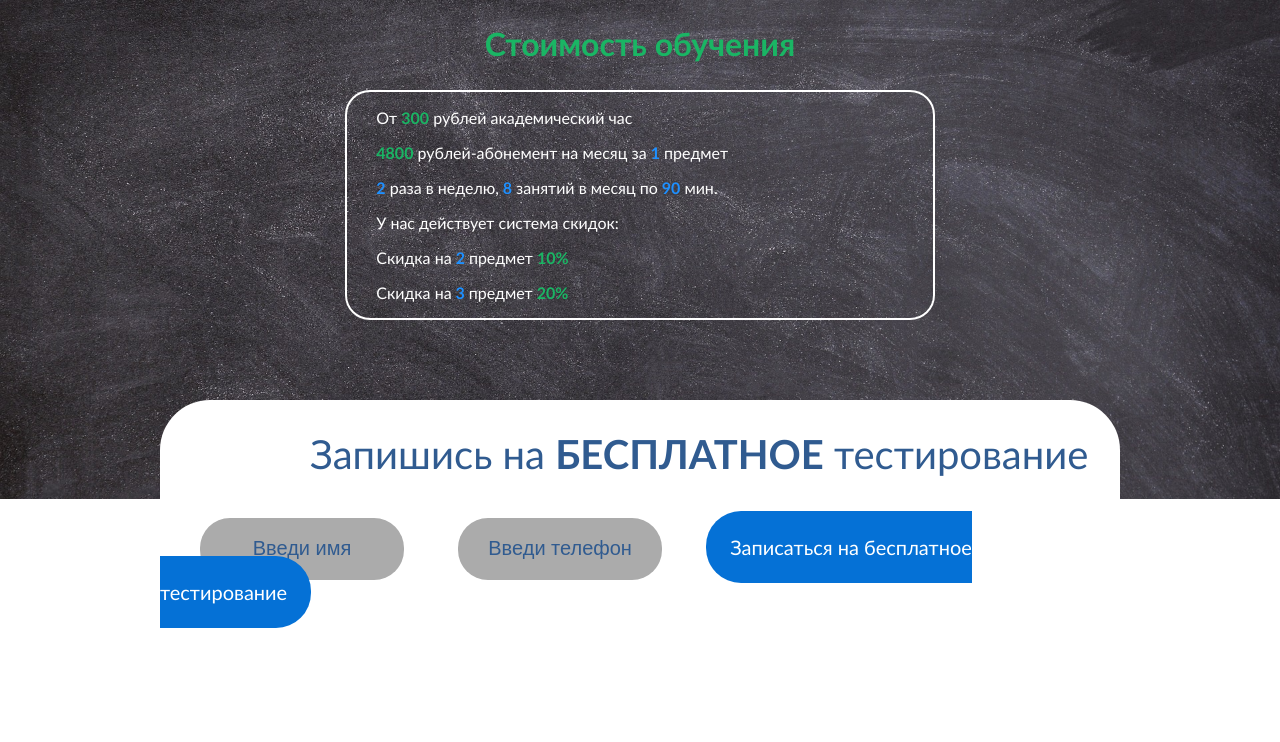
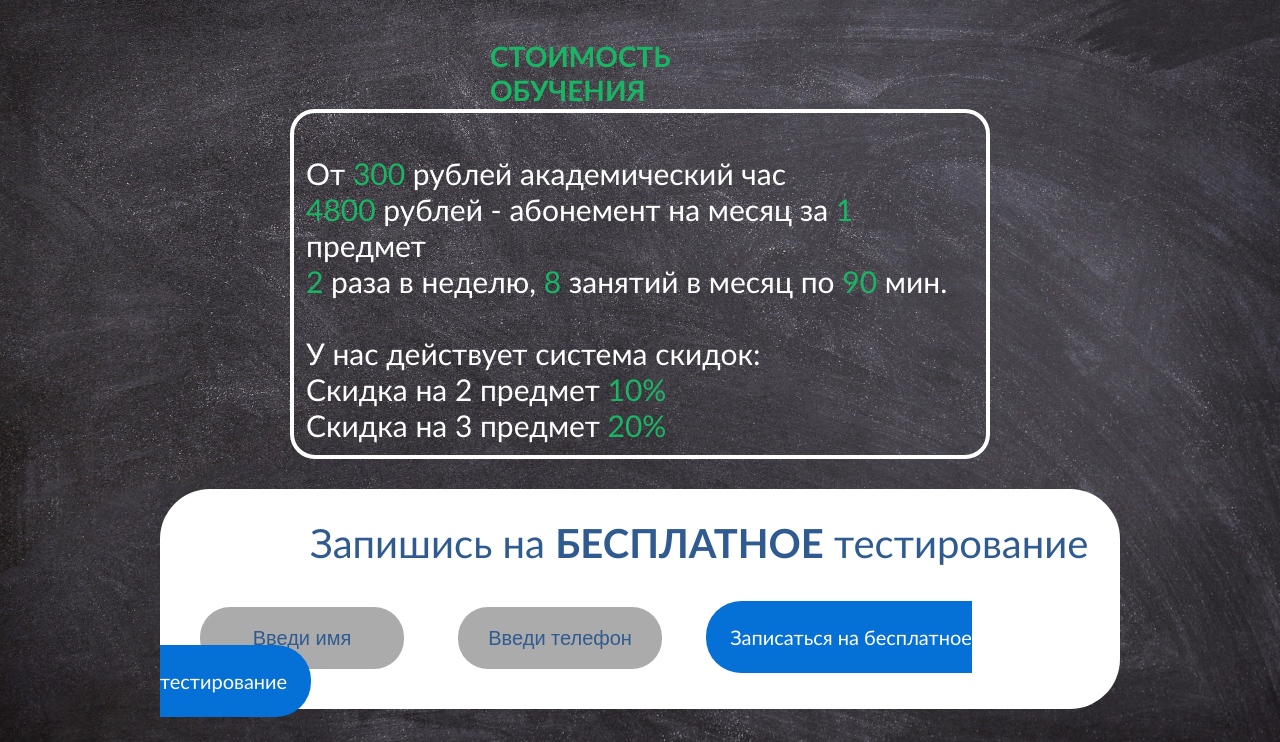
Before and after one commit to algorithm-ssau/pifagor, a PHP site: page /sait/cost.html in a window 1280 px wide. Shown: the part 197-939 px from the top of the page. Before the commit the page ends 825 px from the top, so only its background shows below. Run offline with PHP 8.4, Linux system fonts and the light colour scheme.

Commit message:
Changed Katya's Animation + Cost

```diff
--- a/sait/cost.html
+++ b/sait/cost.html
@@ -2,13 +2,13 @@
 <html>
 <head>
 	<meta charset="utf-8">
-   <title>Teachers</title>
+	<title>Sait</title>
 	<link rel="stylesheet" type="text/css" href="style.css">
-   <link rel="stylesheet" type="text/css" href="styleteachers.css">
 </head>
 <body>
 <header>
 	<div class="container">
+
 		<img src="logo.jpg" alt="Pifagor" class="logo">
 		<div class="tittles">
 		  <div class="textpifagor">Пифагор</div>
@@ -35,7 +35,7 @@
 					<a href="catalog.html">Каталог заданий</a>
 				</li>
 				<li>
-             <a href="#">Стоимость</a>
+					<a href="cost.html">Стоимость</a>
 				</li>
 				<li>
 					<a href="contacts.html">Контакты</a>
@@ -44,37 +44,29 @@
 		</nav>
 	</div>
 </section>
-   <section id="blackboard">
+
+<section id="blackboardcost">
 	<div class="container">
-     <div class="alltextblackboard">
-         <h1>Стоимость обучения</h1>
-
-         <div class="desc_price">
-           <div class="desc_price_inner">
-
-             <p> <font color="white">От <b><font color="#1ab564">300</b> <font color="white"> рублей академический час</p>
-             <p><b><font color="#1ab564">4800</b><font color="white"> рублей-абонемент на месяц за <b><font color="#1E90FF">1</b><font color="white"> предмет</p>
-             <p><b><font color="#1E90FF">2</b><font color="white"> раза в неделю,<b><font color="#1E90FF"> 8 </b><font color="white">занятий в месяц по<b><font color="#1E90FF"> 90</b><font color="white">  мин.</p>
-
-             <p>У нас действует система скидок:</p>
-             <p>Скидка на <b><font color="#1E90FF"> 2 </b><font color="white">предмет <b><font color="#1ab564"> 10%</b></p>
-             <p><font color="white">Скидка на<b><font color="#1E90FF"> 3 </b><font color="white">предмет <b><font color="#1ab564"> 20% </b></p>
-
+     <div class="stoimost"><p>Стоимость обучения</p></div>
+     <div class="contboard">
+<div class="boardcost">
+  <p>От <span>300</span> рублей академический час</br>
+    <span>4800</span> рублей - абонемент на месяц за <span>1</span> предмет</br>
+    <span>2</span> раза в неделю, <span>8</span> занятий в месяц по <span>90</span> мин.
+  </br></br>
+  У нас действует система скидок:</br>
+  Скидка на 2 предмет <span>10%</span></br>
+  Скидка на 3 предмет <span>20%</span></p>
 </div>
 </div>
-       </div>
-
 <div class="info">
   <div class="infobox">
     <div class="tittleinfo"><p>Запишись на <span>бесплатное</span> тестирование</p></div>
     <input type="text" class="nameinfobox" placeholder="Введи имя">
 
      <input type="text" class="phoneinfobox" placeholder="Введи телефон">
-
        <a href="#" class="zapicinfobox">Записаться на бесплатное тестирование</a>
        </div>
-         </div>
-
 </div>
 	</div>
 </section>
--- a/sait/sait.html
+++ b/sait/sait.html
@@ -35,7 +35,7 @@
 					<a href="catalog.html">Каталог заданий</a>
 				</li>
 				<li>
-					<a href="#">Стоимость</a>
+					<a href="cost.html">Стоимость</a>
 				</li>
 				<li>
 					<a href="contacts.html">Контакты</a>
--- a/sait/style.css
+++ b/sait/style.css
@@ -441,9 +441,8 @@ margin-top: 400px;
 }
 #blackboardcatalog{
 	background: url(blackboard.jpg) no-repeat center top / cover;
-	height: 543px;
+	height: 620px;
 	margin-top: 50px;
-
 }
 
 .bluebox{
@@ -451,12 +450,16 @@ margin-top: 400px;
 	height: 42px;
 	border-radius: 21px;
 	background-color: #0571d6;
+	margin: 0;
+	padding: 10px;
+	box-sizing: border-box;
+	display: block;
 }
 .bluetittlebox1{
 
 float: left;
 display: block;
-margin-right: 50px;
+margin-right: 20px;
 
 }
 
@@ -464,14 +467,14 @@ margin-right: 50px;
 
 float: left;
 display: block;
-margin-right: 50px;
+margin-right: 20px;
 
 }
 
 .bluetittlebox3{
  float: left;
 display: block;
-margin-right: 50px;
+
 }
 .bluebox:last-child
 {
@@ -483,43 +486,221 @@ margin-right: 50px;
 }
 
 .blue{
-	margin-left: 170px;
-padding-top: 100px;
+	height: 400px;
+	width: 915px;
+	padding-top: 100px;
+margin: 0 auto;
 }
 
-.map {
-	width: 40%;
-  float: right;
-  margin-top: 50px;
+.blue a{
+	color: white;
+	font-size: 20px;
+	text-decoration: none;
+	text-align: center;
+	font-family: Calibri, sans-serif;
+	margin: 0;
 }
 
-.textmap {
+.telo{
+	width: 240px;
+	height:240px;
+	margin: 0;
+	float:left;
+	margin-left: 50px;
+	margin-top: 80px;
+}
+.energ{
+	width: 180px;
+	height:180px;
+	margin: 0;
+	float:right;
+	margin-right: 100px;
+	margin-top: 250px;
+}
+.variantsclasses p
+{
+
+    font-weight: bold;
+	text-transform: uppercase;
+	/*color: #1ab564;*/
 	color: white;
+	font-size: 28px;
+	margin:0;
+}
+.variantsclasses{
+	width: 370px;
+	height: 50px;
+    margin: 0 auto;
+    padding: 0;
+}
+.linegreen{
+	width: 350px;
+	height: 1px;
+	background-color:#1ab564;
+	margin-top: 20px;
+	margin: 0 auto;
 }
 
-.textmap .contactsHeader {
-	font-size: 32px;
+.vars{
+	height: 300px;
+	width: 740px;
+	padding-top: 20px;
+   margin: 0 auto;
+
+}
+.varcol1{
+
+float: left;
+display: block;
+margin-right: 15px;
+
+}
+.varcol2{
+
+float: left;
+display: block;
+margin-right: 15px;
+
+}
+.varcol3{
+
+float: left;
+display: block;
+margin-right: 15px;
+
+}
+.varcol4{
+
+float: left;
+display: block;
+margin-right: 15px;
+
 }
 
-.textmap p:last-child {
-	font-size: 21px;
+.var:last-child
+{
+	margin-top: 20px;
+}
+.var:nth-child(2)
+{
+	margin-top: 20px;
 }
 
-.alltextblackboard h1 {
+.var{
+	width: 155px;
+	height: 36px;
+	background-color: white;
+	margin: 0;
+	padding: 10px;
+	box-sizing: border-box;
+	display: block;
+}
+.vars a{
 	color: #1ab564;
+	font-size: 18px;
+	text-decoration: none;
 	text-align: center;
-	font-size: 32px;
-	padding-top: 25px;
+	font-family: Calibri, sans-serif;
 }
 
-.desc_price {
-	border: 2px solid white;
-	border-radius: 25px;
-	width: 50%;
-  margin-left: 25%;
+#foot{
+	background-color: white;
+	height: 300px;
 }
 
-.desc_price_inner {
-	width: 90%;
-	margin-left: 5%;
+.catalogzad{
+	width: 240px;
+	height: 50px;
+    margin: 0 auto;
+    margin-top: 40px;
 }
+
+.catalogzad p
+{
+    font-weight: bold;
+	text-transform: uppercase;
+	color: #1ab564;
+	font-size: 28px;
+	margin:0;
+}
+.linegr{
+	width: 246px;
+	height: 1px;
+	background-color:#1ab564;
+	margin-top: 10px;
+	margin: 0 auto;
+}
+
+.topic p{
+	color: #305b90;
+	font-size: 30px;
+	font-weight: bold;
+	margin-bottom: 20px;
+	padding: 0;
+}
+.subjects{
+	color: #305b90;
+	font-size: 24px;
+}
+.silas{
+	float: right;
+	width: 180px;
+	height: 100px;
+margin-right: 20px;
+opacity: 0.4;
+}
+.mayatniks{
+	float: right;
+	width: 170px;
+	height: 250px;
+	margin-left: 120px;
+	margin-right: 200px;
+    opacity: 0.4;
+}
+
+#blackboardcost{
+	background: url(blackboard.jpg) no-repeat center top / cover;
+	height: 743px;
+	margin-top: 50px;
+}
+.stoimost{
+	width: 300px;
+	height: 50px;
+    margin: 0 auto;
+    padding-top: 40px;
+}
+
+.stoimost p
+{
+    font-weight: bold;
+	text-transform: uppercase;
+	color: #1ab564;
+	font-size: 28px;
+	margin:0;
+}
+.contboard{
+	width: 700px;
+	height: 300px;
+	margin: 0 auto;
+}
+.boardcost{
+	margin-top: 60px;
+	background-color:none;
+	border: 4px solid white;
+	border-radius: 25px;
+	/*margin:0 auto;*/
+	width: 700px;
+	height: 350px;
+	padding: 12px;
+}
+.boardcost p{
+  font-size: 30px;
+  color: white;
+  text-decoration: none;
+
+}
+.boardcost span{
+	font-size: 30px;
+  color: #1ab564;
+  text-decoration: none;
+}
--- a/sait/styleteachers.css
+++ b/sait/styleteachers.css
@@ -119,22 +119,10 @@ margin-right: 60px;
 
 #blackboard{
 	background: url(blackboard.jpg) no-repeat center top / cover;
-	height: 500px;
+	height: 600px;
 	margin-top: 50px;
+
 }
-
-/* .lineblackboard p {
-	color: white;
-} */
-
-/* .lineblackboard p:first-child {
-
-	font-size: 21px;
-} */
-
-/* .contactsHeader {
-	font-size: 32px;
-} */
 
 .alltextblackboard
 {
@@ -171,22 +159,22 @@ margin-right: 60px;
 	margin-left: 40px;
 }
 
-/* .lineika{
+.lineika{
 	width: 240px;
 	height: 110px;
 	padding-top: 20px;
 	padding-left: 100px;
 	margin-right: 100px;
-    } */
+    }
 
- .formula3{
+ .formula{
  	width: 250px;
 	height: 190px;
 	margin-right: 200px;
     padding-left: 100px;
  }
 
- /* .zhelnov{
+ .zhelnov{
  	width: 270px;
 	height: 270px;
  	border: 7px solid #1AB162;
@@ -194,207 +182,203 @@ margin-right: 60px;
  	float: right;
  	margin-top: 30px;
  	margin-right: 100px;
- } */
+ }
 
- /* .grafik{
+ .grafik{
  	width: 300px;
  	float: right;
  	margin-right: 100px;
  	margin-top: -160px;
- } */
+ }
 
-/* #courses{
+#courses{
 	background-color: white;
 	height: 460px;
 	width: 100%;
-} */
+}
 
-/* .tittlesubjects {
+.tittlesubjects {
     text-align: center;
     margin-top:-70px;
     padding: 0;
-} */
+}
 
-/* .lin{
+.lin{
 	width: 450px;
 	height: 1px;
 	background-color:#1ab564;
 	margin: 0 auto;
 	margin-top: 10px;
-} */
+}
 
-/* .tittlesubjects p {
+.tittlesubjects p {
 	font-weight: bold;
 	text-transform: uppercase;
 	color: #1ab564;
 	font-size: 36px;
 	margin:0;
-} */
-
-/* .item item1{
-	margin-top: 30px;
-	padding-left: 10px;
-	padding-right: 10px;
-	margin-left: 50px;
-	width: 450px;
-	height: 710px;
-	float: left;
-	text-align: center;
-	background-color: white;
-	border: 1px solid #AEAEAE;
-	box-shadow: 10px 10px 10px #AEAEAE;
-	border-radius: 20px;
-	margin-bottom: 10px;
 }
 
-.item item2{
-	margin-top: 30px;
-	padding-left: 10px;
-	padding-right: 10px;
-	margin-right: 50px;
-	width: 450px;
-	height: 710px;
-	float: left;
-	text-align: center;
-	background-color: white;
-	border: 1px solid #AEAEAE;
-	box-shadow: 10px 10px 10px #AEAEAE;
-	border-radius: 20px;
-	margin-bottom: 10px;
-} */
-
-/* .arkhipova{
-	height: 200px;
-	border: 7px solid #1AB162;
- 	border-radius: 170px;
- 	margin-top: 15px;
-} */
-
-/* .bormotov {
-	height: 200px;
-	border: 7px solid #1AB162;
- 	border-radius: 170px;
- 	margin-top: 15px;
-} */
-
-/* .item h3{
-	padding-top: 10px;
-	padding-bottom: 10px;
-	color:#305b90;
-	font-size: 20px;
-	text-transform: uppercase;
-	margin:0;
-} */
-
-/* .liniya{
-	width: 270px;
-	height: 1px;
-	background-color:#1ab564;
-	margin: 0 auto;
-} */
-
-/* .item p{
-color:#305b90;
-font-size: 18px;
-margin:0;
-text-align: justify;
-text-indent: 25px;
-} */
-
-
-/* .item:last-child{
-	float: right;
-}
-
-.item:nth-child(2){
-	margin-left:114px;
-} */
-
- /* .molecula{
+ .molecula{
  	width: 100px;
  	opacity: 0.7;
- } */
+ }
 
- /* .drugayaformula{
+ .drugayaformula{
  	width: 250px;
  	margin-left: 800px;
  	opacity: 0.4;
  	margin-top: 5px;
- } */
+ }
 
- /* .grafik2{
+ .grafik2{
  	width: 250px;
  	margin-left: 20px;
  	opacity: 0.6;
  	margin-bottom: -60px;
- } */
+ }
 
- /* .magnit1{
+ .magnit1{
  	width: 100px;
  	margin-left: 400px;
  	opacity: 0.6;
- } */
+ }
 
- /* .vint{
+ .vint{
  	width: 150px;
  	margin-left: 220px;
  	opacity: 0.6;
 
- } */
+ }
 
-/*#slider {
-	position: relative;
+#slider { /*положение слайдера*/
+    position: relative;
 	text-align: center;
-	top: 10px;
+    top: 10px;
 }
 
-#slider{
+#slider{ /*центровка слайдера*/
 	margin: 0 auto;
 }
 
-#slider article{
+#slides article{ /*все изображения справа друг от доруга*/
 	width: 20%;
 	float: left;
 }
 
-#slider .item{
-	width: 50%;
+#slides .image{ /*устанавливает общий размер блока с изображениями*/
+	width: 500%;
 	line-height: 0;
 }
 
-#overflow{
+#overflow{ /*сркывает все, что находится за пределами этого блока*/
 	width: 100%;
 	overflow: hidden;
 }
 
-#desktop: checked ~ #slider{
-	max-width: 960px;
+article img{ /*размер изображений слайдера*/
+	width: 100%;
 }
 
-#switch1:checked ~ #controls label:nth-child(2),
-#switch2:checked ~ #controls label:nth-child(1){
-	background: url('prev.png') no-repeat;
+#desktop:checked ~ #slider{ /*размер всего слайдера*/
+	max-width: 500px; /*максимальнная длинна*/
+}
+
+/*настройка переключения и положения для левой стрелки*/
+/*если свич1-5 активны, то идет обращение к лейблу из блока с id контролс*/
+#switch1:checked ~ #controls label:nth-child(4),
+#switch2:checked ~ #controls label:nth-child(1),
+#switch3:checked ~ #controls label:nth-child(2),
+#switch4:checked ~ #controls label:nth-child(3){
+	background: url('prev.png') no-repeat; /*заливка фона картинкой без повторений*/
 	float: left;
-	margin: 0 0 0 -84px;
+	margin: 0 0 0 -84px; /*сдвиг влево*/
 	display: block;
 	height: 68px;
 	width: 68px;
+	margin-top: -300px;
 }
 
-#switch1:checked ~ #controls label:nth-child(1),
-#switch2:checked ~ #controls label:nth-child(2){
-	background: url('next.png') no-repeat;
+/*настройка переключения и положения для правой стрелки*/
+#switch1:checked ~ #controls label:nth-child(2),
+#switch2:checked ~ #controls label:nth-child(3),
+#switch3:checked ~ #controls label:nth-child(4),
+#switch4:checked ~ #controls label:nth-child(1){
+	background: url('next.png') no-repeat; /*заливка фона картинкой без повторений*/
 	float: right;
-	margin: 0 -84px 0 0;
+	margin: 0 -84px 0 0; /*сдвиг вправо*/
 	display: block;
 	height: 68px;
 	width: 68px;
+	margin-top: -300px;
 }
 
-label, a{
+label, a{ /*при наведении на стрелки или переключатели - курсор изменится*/
 	cursor: pointer;
 }
 
-.all input{
+.all input{ /*скрывает стандартные инпуты (чекбоксы) на странице*/
 	display: none;
 }
+
+/*позиция изображения при активации переключателя*/
+#switch1:checked ~ #slides .image{
+	margin-left: 0;
+}
+
+#switch2:checked ~ #slides .image{
+	margin-left: -100%;
+}
+
+#switch3:checked ~ #slides .image{
+	margin-left: -200%;
+}
+
+#switch4:checked ~ #slides .image{
+	margin-left: -300%;
+}
+
+#controls{ /*положение блока всех управляющих элементов*/
+	margin: -25% 0 0 0;
+	width: 100%;
+	height: 50px;
+}
+
+#active label{ /*стиль отдельного переключателя*/
+	border-radius: 10px; /*скругление углов*/
+	display: inline-block; /*расположение в строку*/
+	width: 15px;
+	height: 15px;
+	background: #bbb;
+}
+
+#active{ /*расположение блока с переключателями*/
+	margin: 23% 0 0;
+	text-align: center;
+}
+
+#active label:hover{ /*поведение чекбокса при наведении*/
+	background: #76c8ff;
+	border-color: #777 !important; /*выполнение в любом случае*/
+}
+
+/*цвет активного лейбла при активации чекбокса*/
+#switch1:checked ~ #active label:nth-child(1),
+#switch2:checked ~ #active label:nth-child(2),
+#switch3:checked ~ #active label:nth-child(3),
+#switch4:checked ~ #active label:nth-child(4){
+	background: #1AB564;
+	border-color: #1AB564 !important;
+}
+
+#slides .image{ /*анимация пролистывания изображений*/
+	transition: all 800ms cubic-bezier(0.770, 0.000, 0.175, 1.000);
+}
+
+#controls label:hover{ /*прозрачность стрелок при наведении*/
+	opacity: 0.6;
+}
+
+#controls label{ /*прозрачность стрелок при отводе курсора*/
+	transition: opacity 0.2s ease-out;
+}
```
Also changed, not shown: sait/Arhipova.png (added), sait/Bormotov.png, sait/Gromova.png (added), sait/Pomelnikova.png (added). Lines whose indentation alone changed are shown as unchanged.
